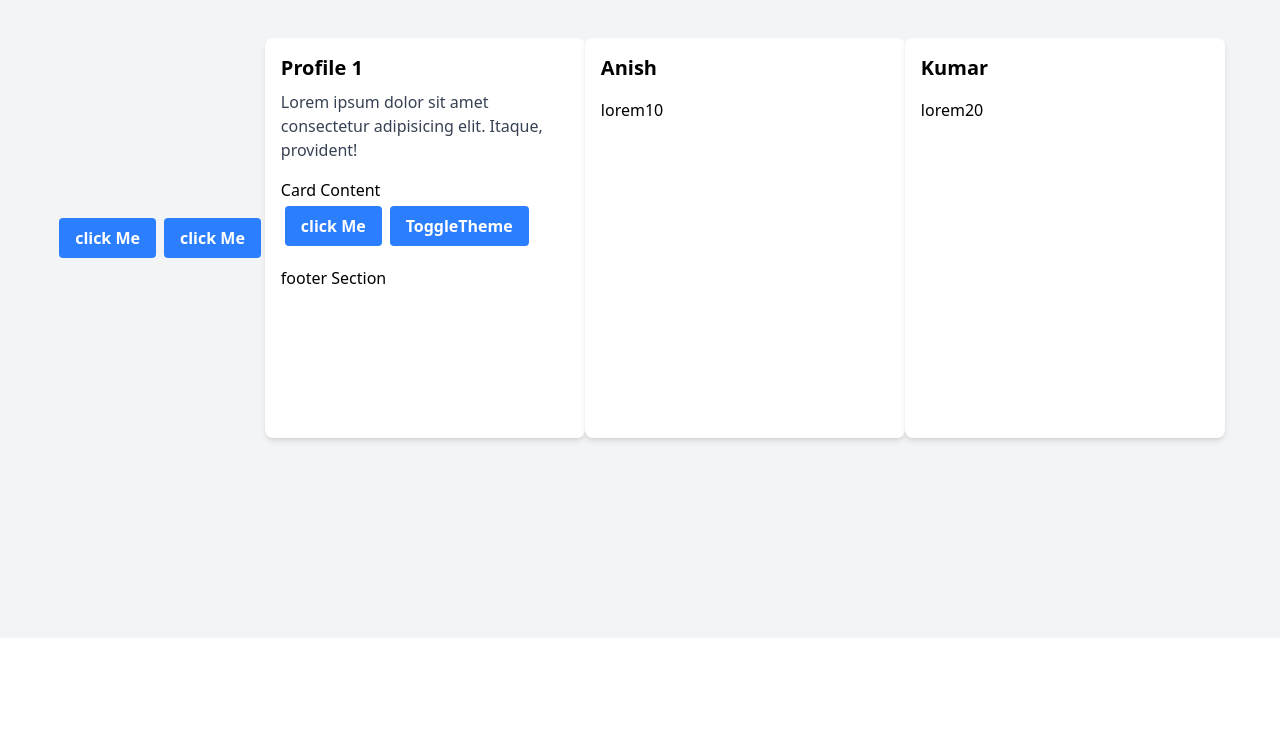
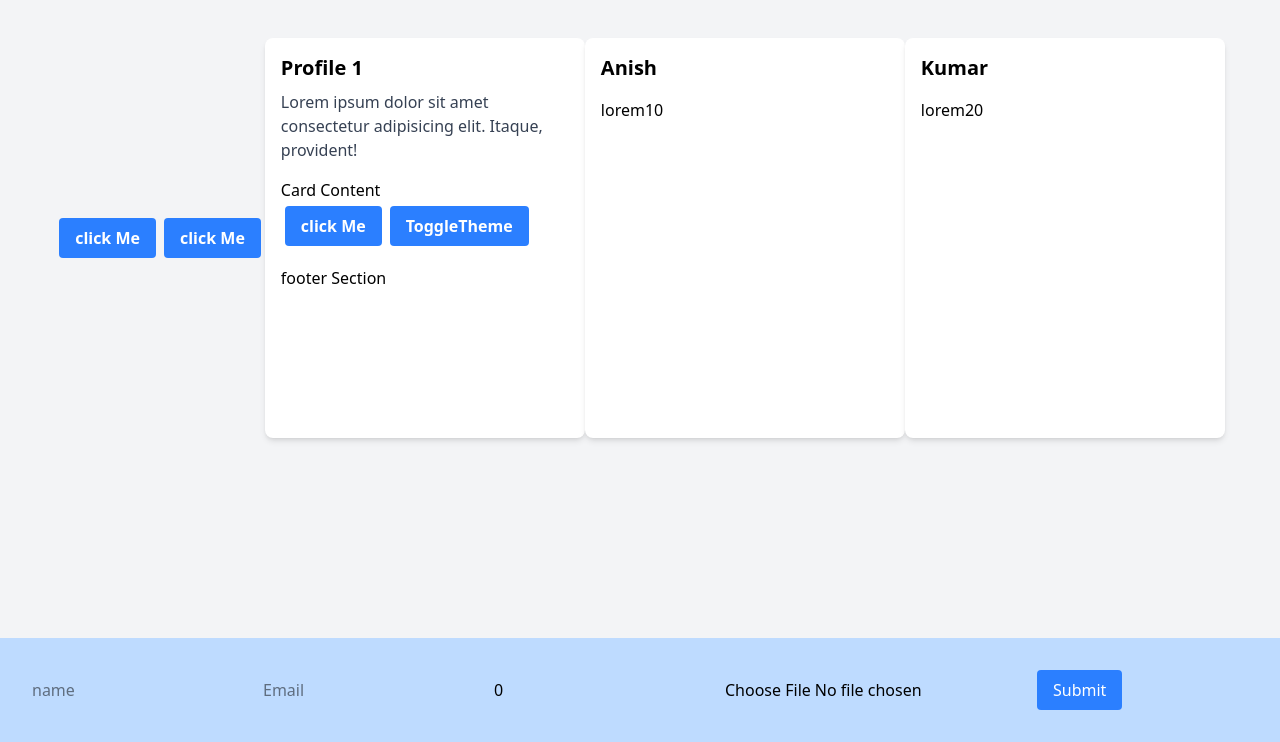
Before and after one commit to ANISH-422004/Next_learning, a React (Vite) app in the folder practise1/: page / in a window 1280 px wide. Shown: the part 162-904 px from the top of the page. Before the commit the page ends 800 px from the top, so only its background shows below. Built offline with nearby package versions, Linux system fonts and the light colour scheme.

Commit message:
UserForm

```diff
--- a/practise1/src/App.tsx
+++ b/practise1/src/App.tsx
@@ -5,6 +5,7 @@ import { useTheme } from "./context/ThemeContext";
 import { useState } from "react";
 import type { Listobj } from "./components/List";
 import List from "./components/List";
+import { UserForm } from "./components/UserForm";
 
 const App = () => {
 
@@ -34,6 +35,7 @@ const App = () => {
   console.log(theme)
 
   return (
+    <>
       <div className="h-screen w-full bg-gray-100 flex items-center justify-center">
         <Button onClick={handelClick} variant="primary" text="click Me  " />
         <Button onClick={handelClick} variant="secondary" text="click Me  " />
@@ -49,6 +51,14 @@ const App = () => {
         <List list={list} />
 
       </div>
+
+
+<div className="p-8 bg-blue-200 w-full">
+  <UserForm />
+</div>
+
+    </>
+
   )
 
 }
--- a/practise1/src/components/UserForm.tsx
+++ b/practise1/src/components/UserForm.tsx
@@ -0,0 +1,111 @@
+import type React from "react";
+import { useReducer } from "react";
+
+
+type FromState = {
+    name: string,
+    email: string,
+    age: number,
+    image: File | null;
+}
+
+const initialState: FromState = {
+    name: "",
+    email: "",
+    age: 0,
+    image: null
+}
+
+type FormActions =
+    { type: "SET_NAME", payload: string } |
+    { type: "SET_EMAIL", payload: string } |
+    { type: "SET_AGE", payload: number } |
+    { type: "SET_IMAGE"; payload: File } |
+    { type: "RESET" };
+
+
+
+function reducer(state: FromState, action: FormActions): FromState {
+    switch (action.type) {
+        case "SET_NAME":
+            return {
+                ...state,
+                name: action.payload
+            }
+
+        case "SET_EMAIL":
+            return {
+                ...state,
+                email: action.payload
+            }
+
+
+        case "SET_AGE":
+            return {
+                ...state,
+                age: action.payload
+            }
+
+
+        case "SET_IMAGE":
+            return { ...state, image: action.payload };
+
+        default:
+            return state
+    }
+
+
+}
+
+
+
+export const UserForm: React.FC = () => {
+    const [state, dispatch] = useReducer(reducer, initialState)
+
+    const handelSubmit = (e: React.FormEvent) => {
+        e.preventDefault()
+        console.log("Submitted User:", state);
+    }
+
+    const handelImageChange = (e: React.ChangeEvent<HTMLInputElement>) => {
+        const file = e.target.files?.[0]
+        if (file) {
+            dispatch({ type: "SET_IMAGE", payload: file })
+        }
+
+    }
+
+
+
+    return (
+        <form action="" onSubmit={handelSubmit}>
+            <input type="text"
+                placeholder="name"
+                value={state.name}
+                onChange={(e) => { dispatch({ type: "SET_NAME", payload: e.target.value }) }}
+            />
+            <input
+                type="email"
+                placeholder="Email"
+                value={state.email}
+                onChange={(e) => dispatch({ type: "SET_EMAIL", payload: e.target.value })}
+            />
+            <input
+                type="number"
+                placeholder="Age"
+                value={state.age}
+                onChange={(e) => dispatch({ type: "SET_AGE", payload: Number(e.target.value) })}
+            />
+
+            <input type="file"
+                accept="image/*"
+                onChange={handelImageChange}
+            />
+            <button type="submit" className="bg-blue-500 text-white px-4 py-2 rounded">
+                Submit
+            </button>
+
+        </form>
+    )
+
+}
```
Lines whose indentation alone changed are shown as unchanged.
